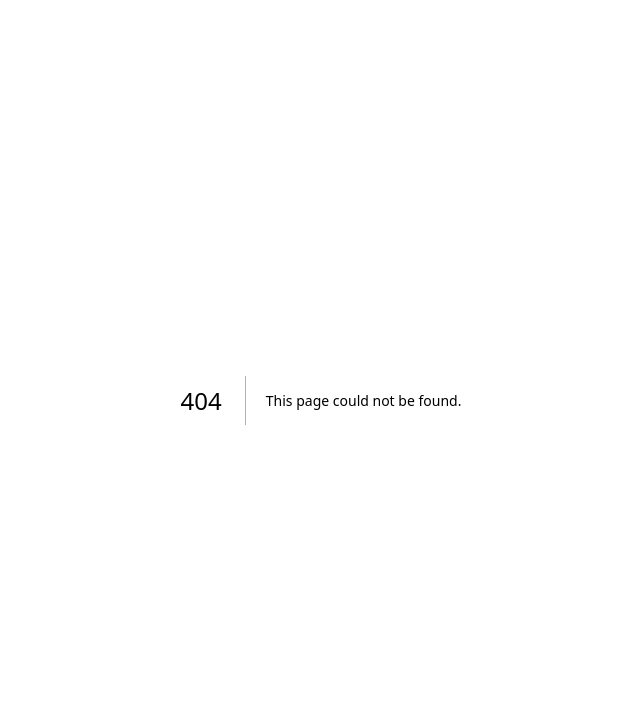
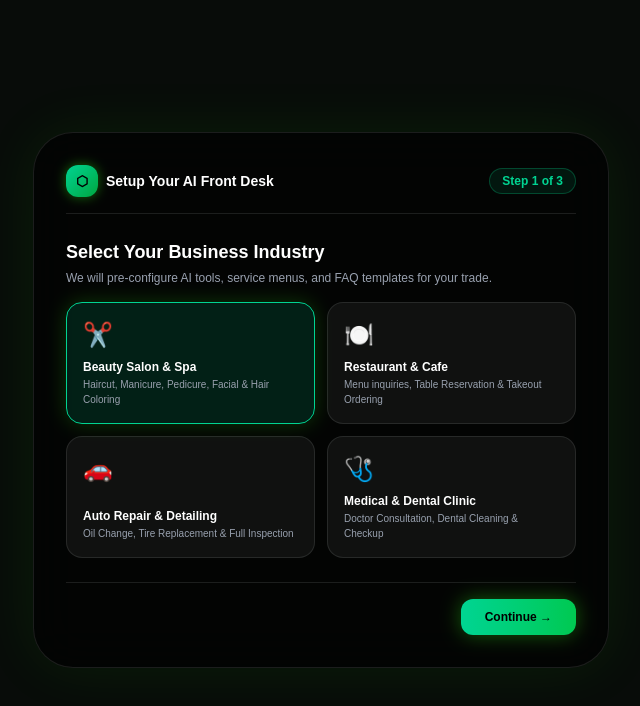
Before and after one commit to nimasharifiniko/NimbleDesk, a Next.js app in the folder frontend/: page /onboarding in a window 1280 px wide. Before the commit this address had no page. Shown: the top 706 px of the page, without its empty margins (319-959 px from the left). Built offline with nearby package versions, Linux system fonts and the light colour scheme.

Commit message:
Add industry onboarding wizard for business setup

```diff
--- /dev/null
+++ b/frontend/src/app/onboarding/page.tsx
@@ -0,0 +1,234 @@
+"use client";
+
+import React, { useState } from "react";
+import { useRouter } from "next/navigation";
+
+type Industry = {
+  id: string;
+  title: string;
+  icon: string;
+  desc: string;
+  defaultServices: string[];
+};
+
+const INDUSTRIES: Industry[] = [
+  {
+    id: "salon",
+    title: "Beauty Salon & Spa",
+    icon: "✂️",
+    desc: "Haircut, Manicure, Pedicure, Facial & Hair Coloring",
+    defaultServices: ["Haircut & Styling ($45)", "Manicure & Pedicure ($60)", "Facial Treatment ($85)"],
+  },
+  {
+    id: "restaurant",
+    title: "Restaurant & Cafe",
+    icon: "🍽️",
+    desc: "Menu inquiries, Table Reservation & Takeout Ordering",
+    defaultServices: ["Table Reservation (Free)", "Chef Special Menu ($35)", "Catering Order ($150)"],
+  },
+  {
+    id: "auto",
+    title: "Auto Repair & Detailing",
+    icon: "🚗",
+    desc: "Oil Change, Tire Replacement & Full Inspection",
+    defaultServices: ["Synthetic Oil Change ($65)", "Tire Balance & Rotation ($40)", "Full Inspection ($90)"],
+  },
+  {
+    id: "clinic",
+    title: "Medical & Dental Clinic",
+    icon: "🩺",
+    desc: "Doctor Consultation, Dental Cleaning & Checkup",
+    defaultServices: ["Initial Consultation ($100)", "Teeth Cleaning ($120)", "General Checkup ($80)"],
+  },
+];
+
+export default function OnboardingWizardPage() {
+  const router = useRouter();
+  const [step, setStep] = useState(1);
+  const [selectedIndustry, setSelectedIndustry] = useState<Industry>(INDUSTRIES[0]);
+  const [formData, setFormData] = useState({
+    businessName: "",
+    slug: "",
+    phone: "",
+    address: "",
+  });
+
+  const handleNext = () => {
+    if (step === 2 && (!formData.businessName || !formData.slug)) return;
+    if (step < 3) {
+      setStep((prev) => prev + 1);
+    } else {
+      // Complete setup
+      router.push("/dashboard");
+    }
+  };
+
+  return (
+    <main className="min-h-screen bg-[#080c09] text-white flex items-center justify-center p-4 selection:bg-emerald-500 selection:text-black">
+      <div className="w-full max-w-xl bg-black/60 border border-white/10 rounded-[2.5rem] p-8 shadow-[0_0_60px_rgba(57,255,20,0.08)] backdrop-blur-xl relative space-y-6">
+        {/* Step Indicator */}
+        <div className="flex items-center justify-between border-b border-white/10 pb-4">
+          <div className="flex items-center gap-2">
+            <div className="w-8 h-8 rounded-xl bg-gradient-to-br from-emerald-400 to-green-600 text-black font-extrabold flex items-center justify-center text-sm shadow-[0_0_12px_rgba(57,255,20,0.4)]">
+              ⬡
+            </div>
+            <span className="text-sm font-bold text-white">Setup Your AI Front Desk</span>
+          </div>
+          <span className="text-xs font-semibold text-emerald-400 bg-emerald-500/10 border border-emerald-500/30 px-3 py-1 rounded-full">
+            Step {step} of 3
+          </span>
+        </div>
+
+        {/* STEP 1: Choose Industry */}
+        {step === 1 && (
+          <div className="space-y-4 animate-fade-in">
+            <div>
+              <h2 className="text-lg font-bold text-white">Select Your Business Industry</h2>
+              <p className="text-xs text-gray-400 mt-1">
+                We will pre-configure AI tools, service menus, and FAQ templates for your trade.
+              </p>
+            </div>
+
+            <div className="grid grid-cols-1 sm:grid-cols-2 gap-3">
+              {INDUSTRIES.map((ind) => (
+                <button
+                  key={ind.id}
+                  type="button"
+                  onClick={() => setSelectedIndustry(ind)}
+                  className={`p-4 rounded-2xl border text-left transition flex flex-col justify-between gap-2 ${
+                    selectedIndustry.id === ind.id
+                      ? "bg-emerald-500/15 border-emerald-400 shadow-[0_0_20px_rgba(57,255,20,0.2)]"
+                      : "bg-white/5 border-white/10 hover:border-white/20"
+                  }`}
+                >
+                  <div className="text-2xl">{ind.icon}</div>
+                  <div>
+                    <h3 className="text-xs font-bold text-white">{ind.title}</h3>
+                    <p className="text-[10px] text-gray-400 mt-0.5 line-clamp-2">{ind.desc}</p>
+                  </div>
+                </button>
+              ))}
+            </div>
+          </div>
+        )}
+
+        {/* STEP 2: Business Profile */}
+        {step === 2 && (
+          <div className="space-y-4 animate-fade-in">
+            <div>
+              <h2 className="text-lg font-bold text-white">Business Information</h2>
+              <p className="text-xs text-gray-400 mt-1">
+                Enter your basic details so customers and AI front desk know who you are.
+              </p>
+            </div>
+
+            <div className="space-y-3 text-xs">
+              <div className="space-y-1">
+                <label className="text-gray-300 font-medium">Business Name *</label>
+                <input
+                  type="text"
+                  required
+                  placeholder="e.g. Glow Beauty Salon"
+                  value={formData.businessName}
+                  onChange={(e) => {
+                    const name = e.target.value;
+                    const slug = name.toLowerCase().replace(/[^a-z0-9]+/g, "-").replace(/(^-|-$)/g, "");
+                    setFormData({ ...formData, businessName: name, slug });
+                  }}
+                  className="w-full bg-white/5 border border-white/10 rounded-xl px-3.5 py-2.5 text-white outline-none focus:border-emerald-500/60 transition"
+                />
+              </div>
+
+              <div className="space-y-1">
+                <label className="text-gray-300 font-medium">Custom URL Slug *</label>
+                <div className="flex items-center bg-white/5 border border-white/10 rounded-xl px-3.5 py-2.5 text-gray-400 focus-within:border-emerald-500/60 transition">
+                  <span className="text-[11px] text-gray-500">nimbledesk.com/c/</span>
+                  <input
+                    type="text"
+                    required
+                    value={formData.slug}
+                    onChange={(e) => setFormData({ ...formData, slug: e.target.value })}
+                    className="bg-transparent border-none outline-none text-white w-full text-xs"
+                  />
+                </div>
+              </div>
+
+              <div className="grid grid-cols-1 sm:grid-cols-2 gap-3">
+                <div className="space-y-1">
+                  <label className="text-gray-300 font-medium">Phone Number</label>
+                  <input
+                    type="tel"
+                    placeholder="+1 (555) 000-0000"
+                    value={formData.phone}
+                    onChange={(e) => setFormData({ ...formData, phone: e.target.value })}
+                    className="w-full bg-white/5 border border-white/10 rounded-xl px-3.5 py-2.5 text-white outline-none focus:border-emerald-500/60 transition"
+                  />
+                </div>
+                <div className="space-y-1">
+                  <label className="text-gray-300 font-medium">Location / Address</label>
+                  <input
+                    type="text"
+                    placeholder="123 Main St, City"
+                    value={formData.address}
+                    onChange={(e) => setFormData({ ...formData, address: e.target.value })}
+                    className="w-full bg-white/5 border border-white/10 rounded-xl px-3.5 py-2.5 text-white outline-none focus:border-emerald-500/60 transition"
+                  />
+                </div>
+              </div>
+            </div>
+          </div>
+        )}
+
+        {/* STEP 3: Preview Pre-loaded Template */}
+        {step === 3 && (
+          <div className="space-y-4 animate-fade-in">
+            <div>
+              <h2 className="text-lg font-bold text-white">Review Pre-Configured Template</h2>
+              <p className="text-xs text-gray-400 mt-1">
+                Your AI Front Desk is ready with default services for <span className="text-emerald-400 font-semibold">{selectedIndustry.title}</span>.
+              </p>
+            </div>
+
+            <div className="p-4 rounded-2xl bg-white/5 border border-white/10 space-y-3">
+              <h4 className="text-xs font-bold text-emerald-400 uppercase tracking-wider">
+                Pre-Loaded Services
+              </h4>
+              <div className="space-y-2">
+                {selectedIndustry.defaultServices.map((svc, idx) => (
+                  <div key={idx} className="flex items-center justify-between p-2.5 rounded-xl bg-black/40 border border-white/5 text-xs text-gray-200">
+                    <span>{svc}</span>
+                    <span className="text-emerald-400 text-xs">✓ Active</span>
+                  </div>
+                ))}
+              </div>
+            </div>
+          </div>
+        )}
+
+        {/* Footer Navigation */}
+        <div className="flex items-center justify-between pt-4 border-t border-white/10">
+          {step > 1 ? (
+            <button
+              type="button"
+              onClick={() => setStep((prev) => prev - 1)}
+              className="px-4 py-2 rounded-xl bg-white/5 hover:bg-white/10 border border-white/10 text-xs text-gray-300 transition"
+            >
+              ← Back
+            </button>
+          ) : (
+            <div />
+          )}
+
+          <button
+            type="button"
+            onClick={handleNext}
+            disabled={step === 2 && (!formData.businessName || !formData.slug)}
+            className="px-6 py-2.5 rounded-xl bg-gradient-to-r from-emerald-400 to-green-500 text-black font-bold text-xs shadow-[0_0_20px_rgba(57,255,20,0.35)] hover:brightness-110 active:scale-95 transition disabled:opacity-40"
+          >
+            {step === 3 ? "Launch Front Desk 🚀" : "Continue →"}
+          </button>
+        </div>
+      </div>
+    </main>
+  );
+}
```
